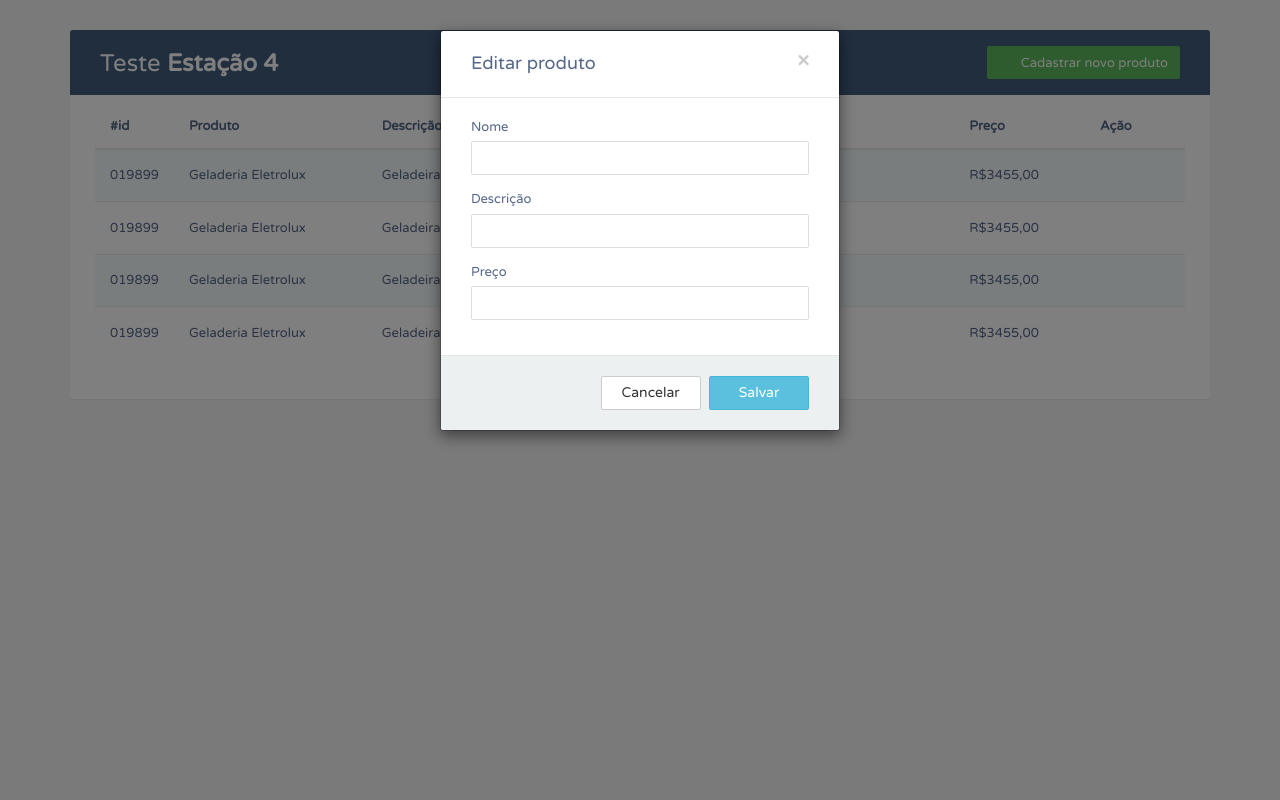
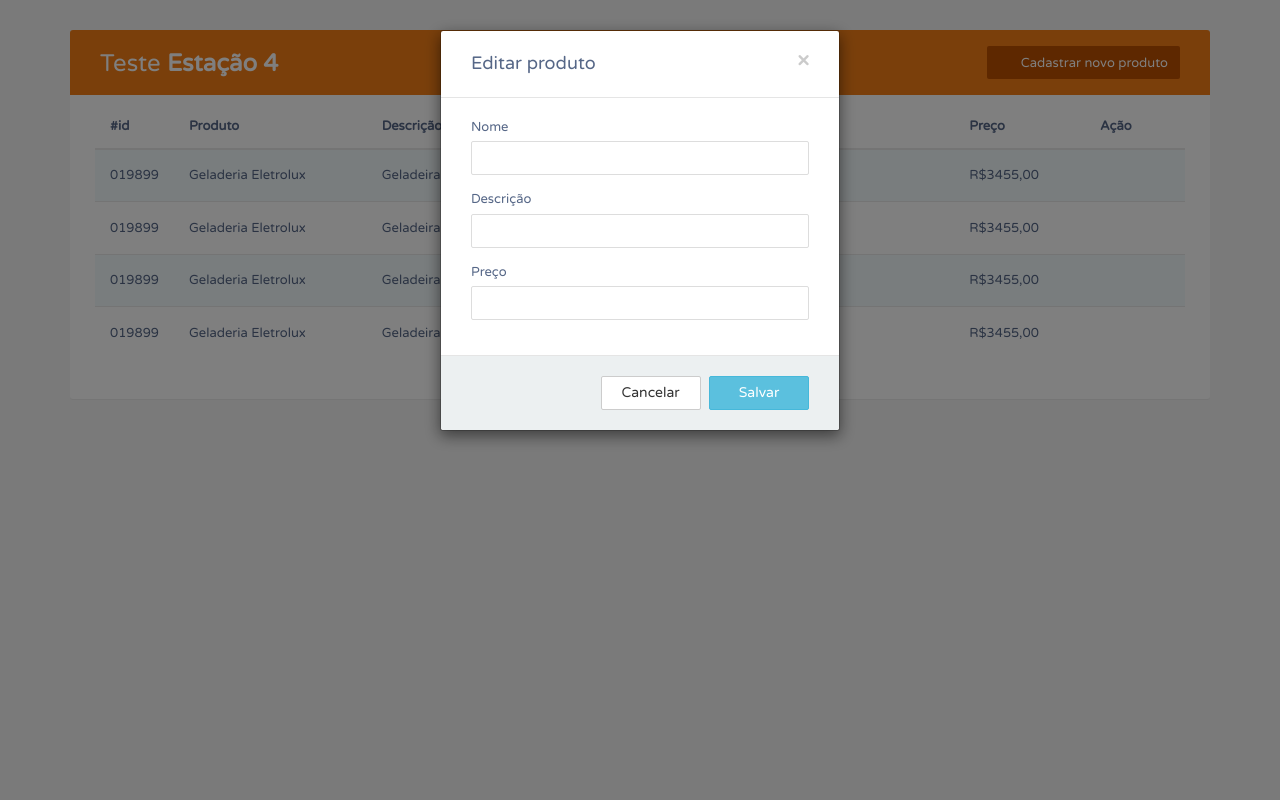
Before and after one commit to marcoscuomo/teste_estacao4, a PHP site: page / in a window 1280 px wide, after a click that opens the changed part. Run offline with PHP 8.4, Linux system fonts and the light colour scheme.

Commit message:
Altera a cor dos Buttons

```diff
--- a/css/style.css
+++ b/css/style.css
@@ -3,6 +3,13 @@
     background: #f5f5f5;
     font-family: 'Varela Round', sans-serif;
     font-size: 13px;
+}
+
+.btn.btn-success,
+.btn.btn-default:hover{
+    background-color:#bc5100;
+    border-color:#bc5100;
+    color:#fff;
 }
 
 /*Tabela*/
@@ -15,7 +22,7 @@
 }
 .table-title {
     padding-bottom: 15px;
-    background: #435d7d;
+    background: #f57f17;
     color: #fff;
     padding: 16px 30px;
     margin: -20px -25px 10px;
--- a/index.php
+++ b/index.php
@@ -18,7 +18,6 @@
     <script src="https://maxcdn.bootstrapcdn.com/bootstrap/3.3.7/js/bootstrap.min.js"></script>
 </head>
 <body>
-
     <div class="container">
         <div class="table-wrapper">
             <div class="table-title">
```
